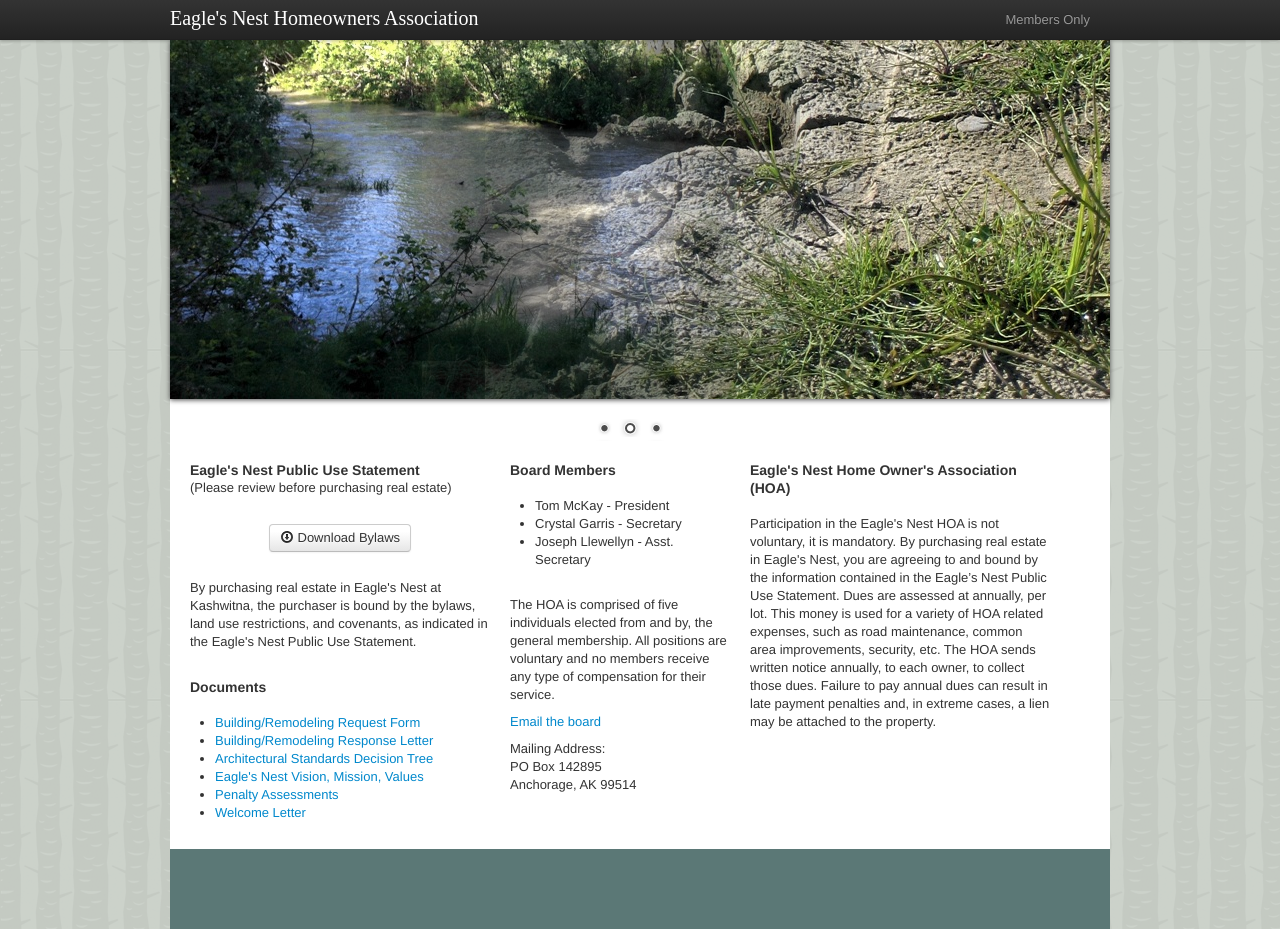
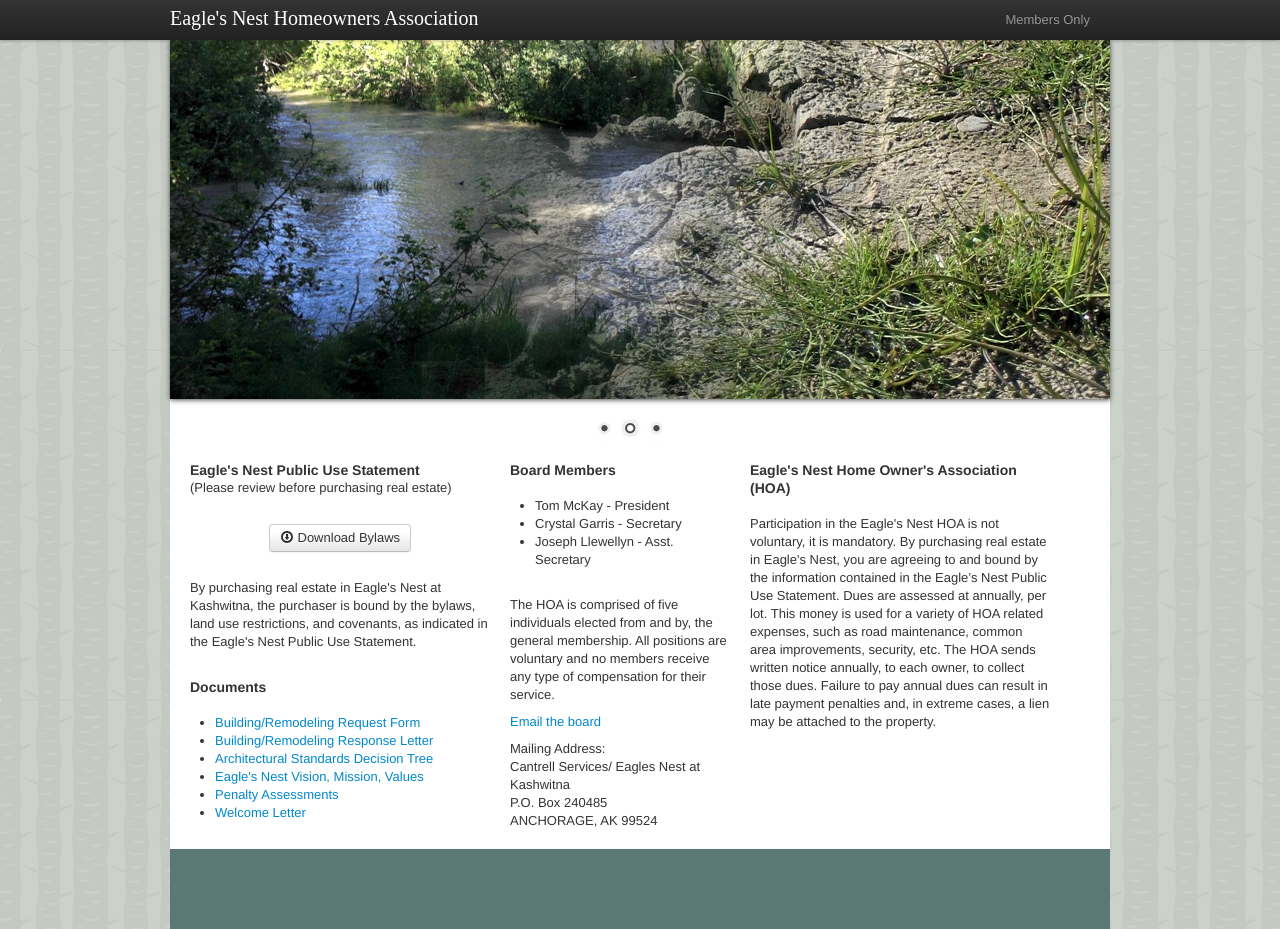
Before and after one commit to thesurlydev/eaglesnest-hoa.net, a Jekyll site: the page built from index.markdown, in a window 1280 px wide and 929 px high. Built offline with Jekyll 4.4.1, drawn with Linux system fonts in a browser that asks for light colours; some web fonts are replaced.

Commit message:
Updated mailing address

```diff
--- a/index.markdown
+++ b/index.markdown
@@ -37,7 +37,7 @@ title: Eagle's Nest Homeowners Association
                 <br>
                 <p>The HOA is comprised of five individuals elected from and by, the general membership. All positions are voluntary and no members receive any type of compensation for their service.</p>
                 <p><a href="mailto:board@eaglesnest-hoa.net">Email the board</a></p>
-                <p>Mailing Address:<br/>PO Box 142895<br/>Anchorage, AK 99514</p>
+                <p>Mailing Address:<br/>Cantrell Services/ Eagles Nest at Kashwitna<br/>P.O. Box 240485<br>ANCHORAGE, AK 99524</p>
             </div>
             <div class="span4">
          		<h4>Eagle's Nest Home Owner's Association (HOA)</h4>
```
